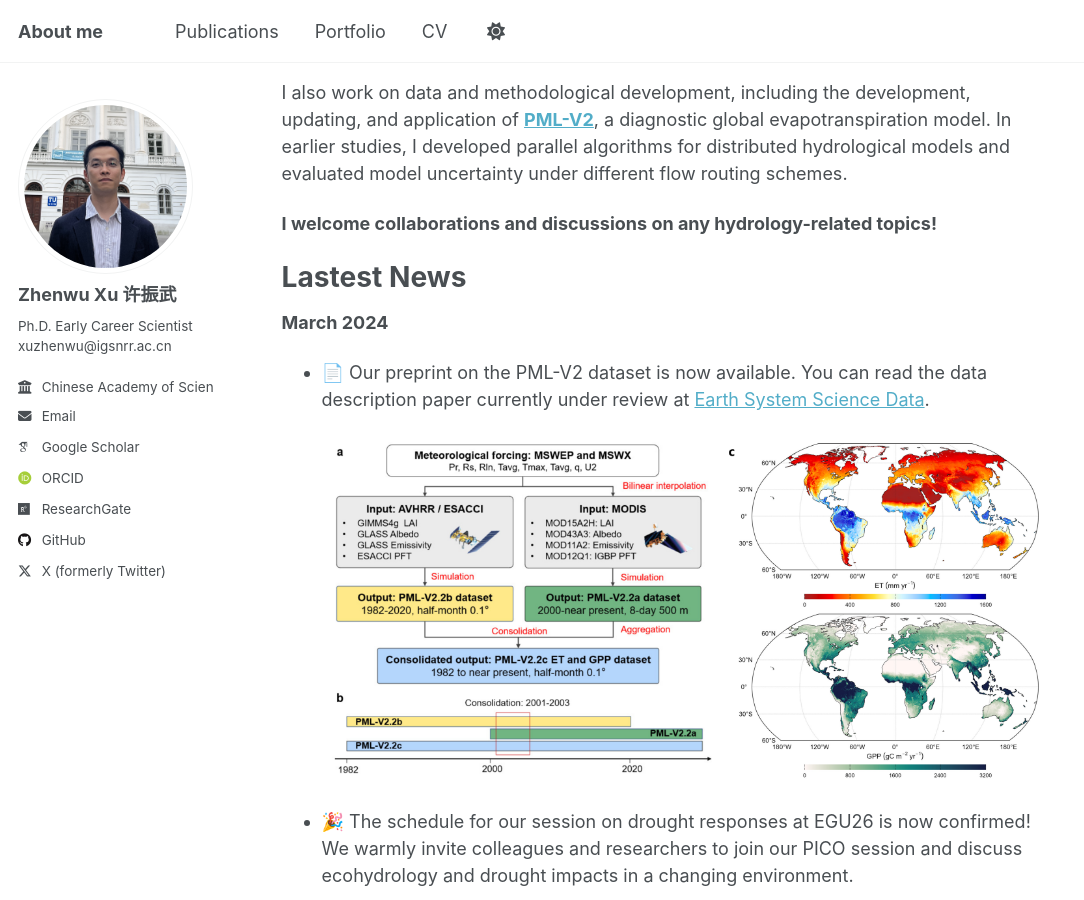
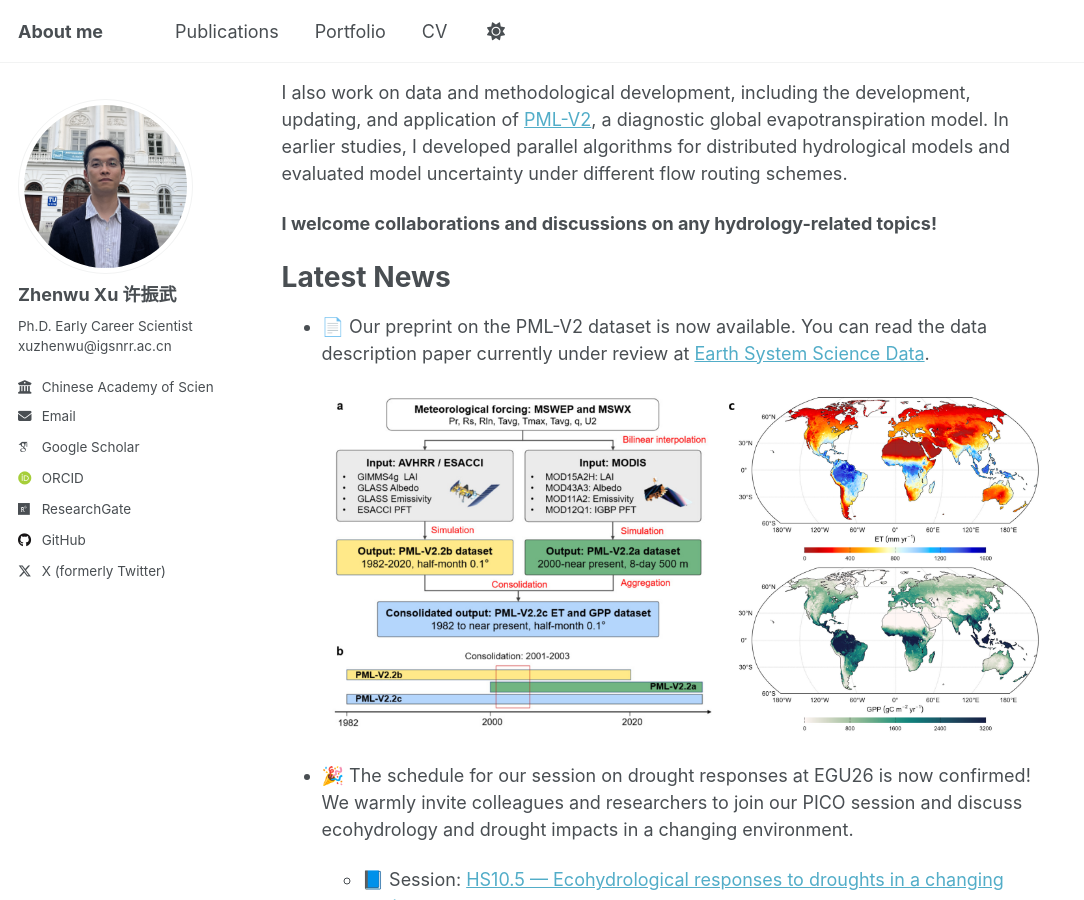
Before and after one commit to xuzhenwu/xuzhenwu.github.io, a Jekyll site: the page built from _pages/about.md, in a window 1280 px wide and 900 px high, scrolled down 433 px. Shown: the whole window, without its empty margins (0-1084 px from the left). Built offline with Jekyll 4.4.1, drawn with Linux system fonts in a browser that asks for light colours; some web fonts are replaced; a script that is not in the unit is left out.

Commit message:
modified

```diff
--- a/_pages/about.md
+++ b/_pages/about.md
@@ -1,31 +1,28 @@
 ---
 permalink: /
-title: "Hydrology & Water Resource Resilience 🌍"
+title: Hydrology & Water Resource Resilience 🌍
 author_profile: true
 redirect_from:
   - /about/
   - /about.html
 ---
 
-
-
-I am a postdoctoral researcher at the Institute of Geographic Sciences and Natural Resources Research, Chinese Academy of Sciences. From 2020 to 2024, I completed my Ph.D. at the UCAS under the supervision of Prof. [**Yongqiang Zhang**](https://scholar.google.com/citations?user=t5iGFeAAAAAJ&hl=en&oi=ao) ([**张永强**](https://igsnrr.cas.cn/sourcedb/zw/zjrck/kygg/bjdbgc/201903/t20190327_5262230.html)), during which I also spent part of my training at TU Wien with Prof. [**Günter Blöschl**](https://www.waterresources.at/index.php?id=99). I currently work in Prof. Zhang’s [**Large Scale Hydrology Lab**](https://zhang-hydrolab.github.io/) and collaborate with international researchers on diverse hydrological topics, with a global perspective.
+I am a postdoctoral researcher at the Institute of Geographic Sciences and Natural Resources Research, Chinese Academy of Sciences. From 2020 to 2024, I completed my Ph.D. at the UCAS under the supervision of Prof. <a href="https://scholar.google.com/citations?user=t5iGFeAAAAAJ&hl=en&oi=ao" target="_blank">Yongqiang Zhang</a> (<a href="https://igsnrr.cas.cn/sourcedb/zw/zjrck/kygg/bjdbgc/201903/t20190327_5262230.html" target="_blank">张永强</a>), during which I also spent part of my training at TU Wien with Prof. <a href="https://www.waterresources.at/index.php?id=99" target="_blank">Günter Blöschl</a>. I currently work in Prof. Zhang's <a href="https://zhang-hydrolab.github.io/" target="_blank">Large Scale Hydrology Lab</a> and collaborate with international researchers on diverse hydrological topics, with a global perspective.
 
 My research focuses on **Hydrology & Water Resource Resilience**. In particular, I study how hydrological systems sustain resilience under disturbances and avoid irreversible regime shifts, especially those triggered by droughts and wildfires. I integrate satellite observations, field measurements, and distributed ecohydrological modeling to investigate mechanisms of water balance change, hydrological responses, and vegetation–hydrology feedbacks.
 
-I also work on data and methodological development, including the development, updating, and application of [**PML-V2**](https://essd.copernicus.org/preprints/essd-2026-94/), a diagnostic global evapotranspiration model. In earlier studies, I developed parallel algorithms for distributed hydrological models and evaluated model uncertainty under different flow routing schemes.
+I also work on data and methodological development, including the development, updating, and application of <a href="https://essd.copernicus.org/preprints/essd-2026-94/" target="_blank">PML-V2</a>, a diagnostic global evapotranspiration model. In earlier studies, I developed parallel algorithms for distributed hydrological models and evaluated model uncertainty under different flow routing schemes.
 
 **I welcome collaborations and discussions on any hydrology-related topics!**
 
-# Lastest News
+# Latest News
 
-**March 2024**
-* 📄 Our preprint on the PML-V2 dataset is now available. You can read the data description paper currently under review at [Earth System Science Data](https://essd.copernicus.org/preprints/essd-2026-94/).
+* 📄 Our preprint on the PML-V2 dataset is now available. You can read the data description paper currently under review at <a href="https://essd.copernicus.org/preprints/essd-2026-94/" target="_blank">Earth System Science Data</a>.
 
-  ![ESSD preprint](images/publications/2026ESSD.png)
+  ![ESSD](images/publications/2026ESSD.png)
 
 * 🎉 The schedule for our session on drought responses at EGU26 is now confirmed! We warmly invite colleagues and researchers to join our PICO session and discuss ecohydrology and drought impacts in a changing environment.
-  * 📘 Session: [HS10.5 — Ecohydrological responses to droughts in a changing environment](https://www.egu26.eu/session/56135)
+  * 📘 Session: <a href="https://www.egu26.eu/session/56135" target="_blank">HS10.5 — Ecohydrological responses to droughts in a changing environment</a>
   * 👥 Conveners: Zhenwu Xu, Shuping Li, Wantong Li, Yongqiang Zhang, Diego G. Miralles
   * 📅 Date & Time: Wednesday, 6 May 2026, 08:30–12:30 (CEST)
   * 📍 Format & Venue: PICO spot A, Vienna, Austria
```
Also changed, not shown: _publications/2026ESSD.md (+1 -1 lines).
